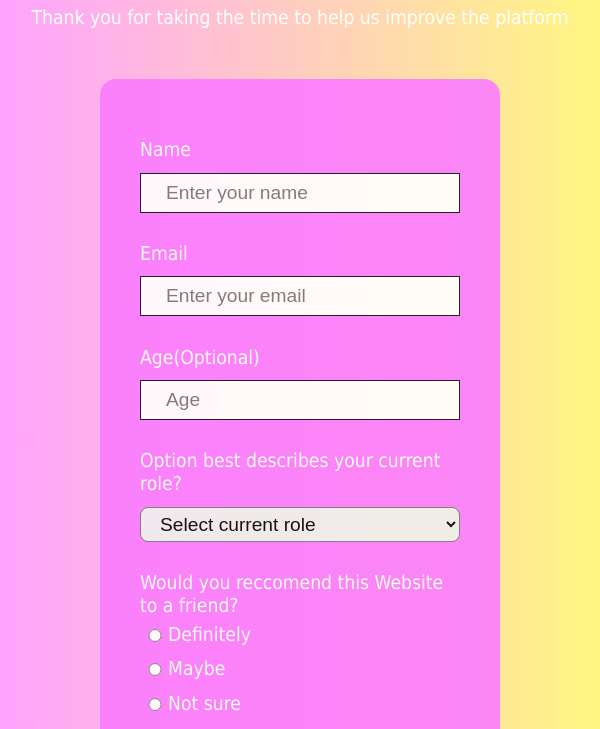
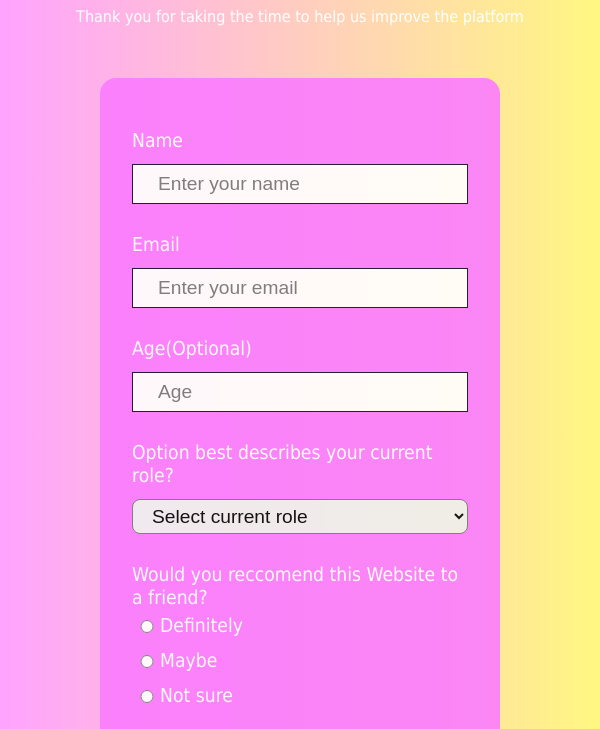
Before and after one commit to AdenaikeOyinkansola/Form, a plain HTML site: page index.html in a window 600 px wide. Shown: the part 75-804 px from the top of the page. Drawn offline with Linux system fonts and the light colour scheme.

Commit message:
redoing form2

```diff
--- a/index.html
+++ b/index.html
@@ -60,7 +60,7 @@
 
         </label>
 
-    <input type="submit" value="Submit"/>
+    <input type="submit"id="submit" value="Submit"/>
         </form>
         <!-- <div class="form-result">
             <p>Firstname: <span class="firstname-text"></span></p>
--- a/style.css
+++ b/style.css
@@ -3,6 +3,9 @@ body{
     color: white;
     font-family: tahoma;
     font-size: 16px;
+    margin: 0;
+    padding: 0;
+    box-sizing: border-box;
 }
 
 .text-center {
@@ -104,20 +107,23 @@ margin-bottom: 10px;
     box-sizing: border-box;
 }
 
-@media screen and (min-width:500px) {
-    form{
-        padding: auto;
+
+
+  @media only screen and (max-width:765px){
+    #description{
+        font-size: 16px;
+        padding: .1em .5em;
+    }
+
+    #survey-form{
+        font-size: 16px;
+        padding: 2em 2em 2em 2em;
+    }
   }
 
-  @media screen and (max-width:779px){
-    form{
-        padding: auto;
+  @media screen and (min-width:500px) {
+    #survey-form{
+        font-size: 16px;
+        padding: 2em 2em 2em 2em;
     }
-
-    /* @media screen and (max-width:1238px ) {
-        form{
-            padding: auto;
-        }
-    } */
-}
-}
+  }
```
